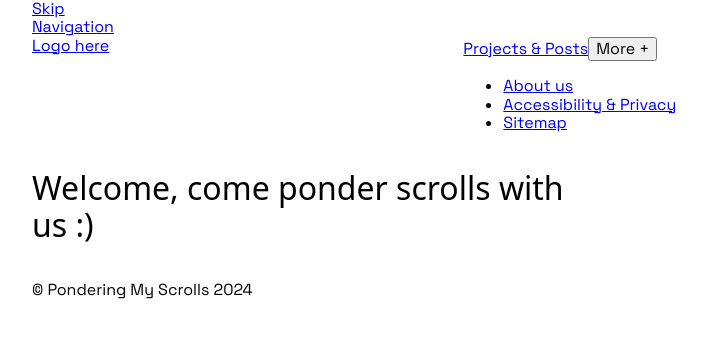
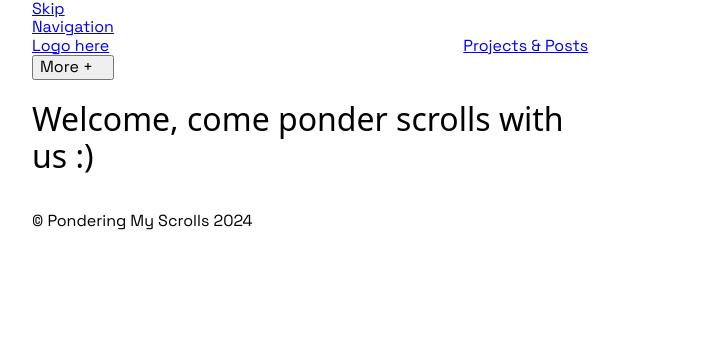
Before and after one commit to Pondering-My-Scrolls/pondering-my-scrolls-website, a Next.js app: page / in a window 1280 px wide. Shown: the top 338 px of the page, without its empty margins (18-724 px from the left). Built offline with nearby package versions, Linux system fonts and the light colour scheme; a web font is replaced by a local one.

Commit message:
Basic modal open/close

```diff
--- a/components/header/Header.js
+++ b/components/header/Header.js
@@ -33,23 +33,23 @@ function Header() {
                 className="header__nav col-5-13 m-col-4-10 s-col-3-5"
                 role="navigation"
                 aria-label="Site Navigation"
-                onClick={siteNavToggleClick}
             >
                 <Link href="/projects-posts" aria-current={pathname == "/projects-posts" ? "page" : "false"}>
                     Projects & Posts
                 </Link>
-                <button
-                    id="siteNavToggle"
-                    aria-controls="siteNav"
-                    aria-expanded={`${!isOpen ? false : true}`}
-                    aria-label="Toggle Navigation"
-                >
-                    More +
-                </button>
                 <div className={`header__nav__modal ${!isOpen ? '' : 'open'}`}>
                     <SiteNav />
                 </div>
             </nav>
+            <button
+                id="siteNavToggle"
+                aria-controls="siteNav"
+                aria-expanded={`${!isOpen ? false : true}`}
+                aria-label="Toggle Navigation"
+                onClick={siteNavToggleClick}
+            >
+                More +
+            </button>
         </header>
         <div id="main-content"></div>
         </>
--- a/components/header/SiteNav.js
+++ b/components/header/SiteNav.js
@@ -3,6 +3,8 @@
 import React from 'react';
 import Link from 'next/link';
 import { usePathname } from 'next/navigation';
+
+import './site-nav.scss';
 
 function SiteNav() {
     const pathname = usePathname();
--- /dev/null
+++ b/components/header/site-nav.scss
@@ -0,0 +1,8 @@
+.header__nav__modal {
+    display: none;
+    position: absolute;
+
+    &.open {
+        display: block;
+    }
+}
```
